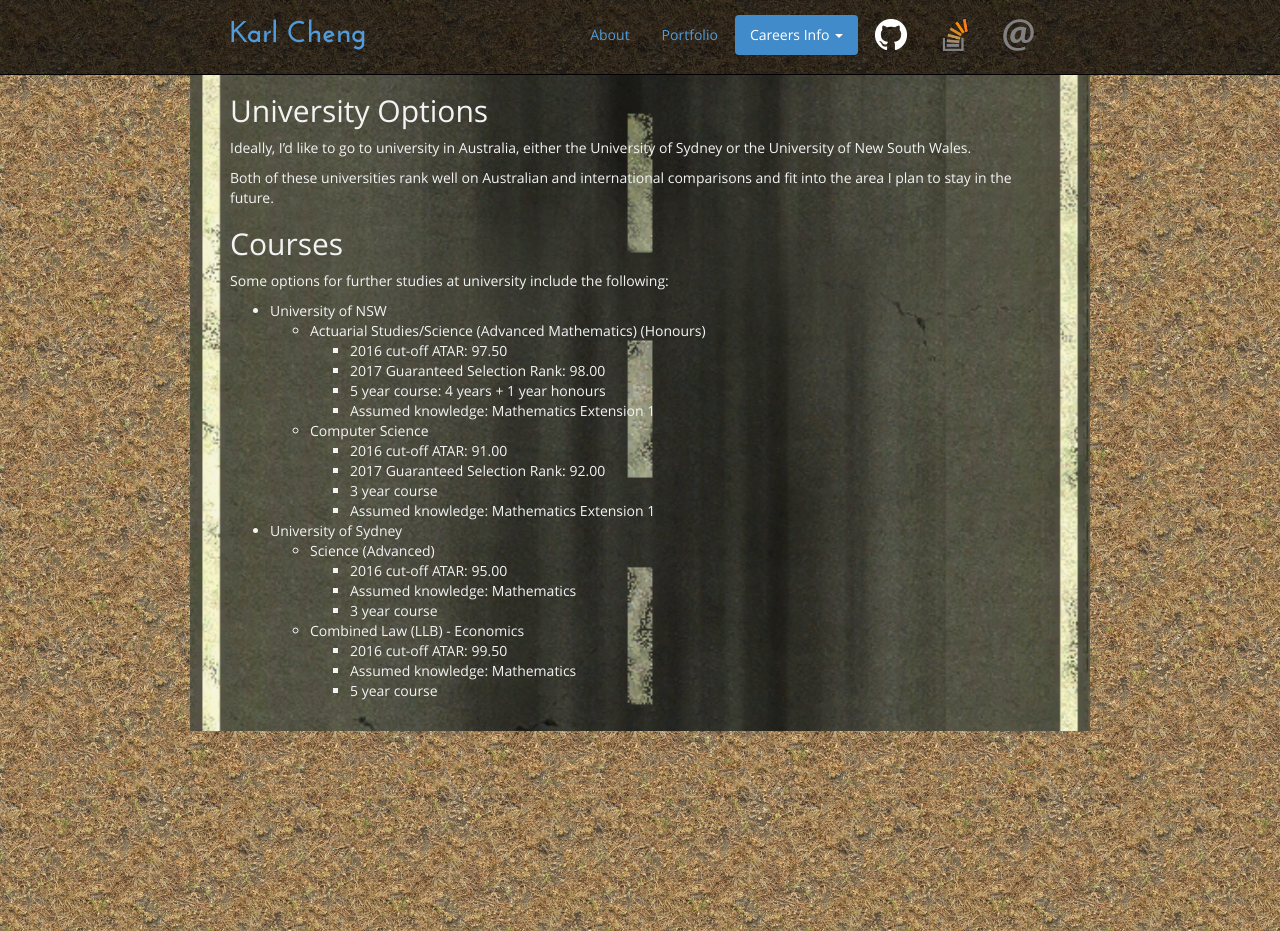
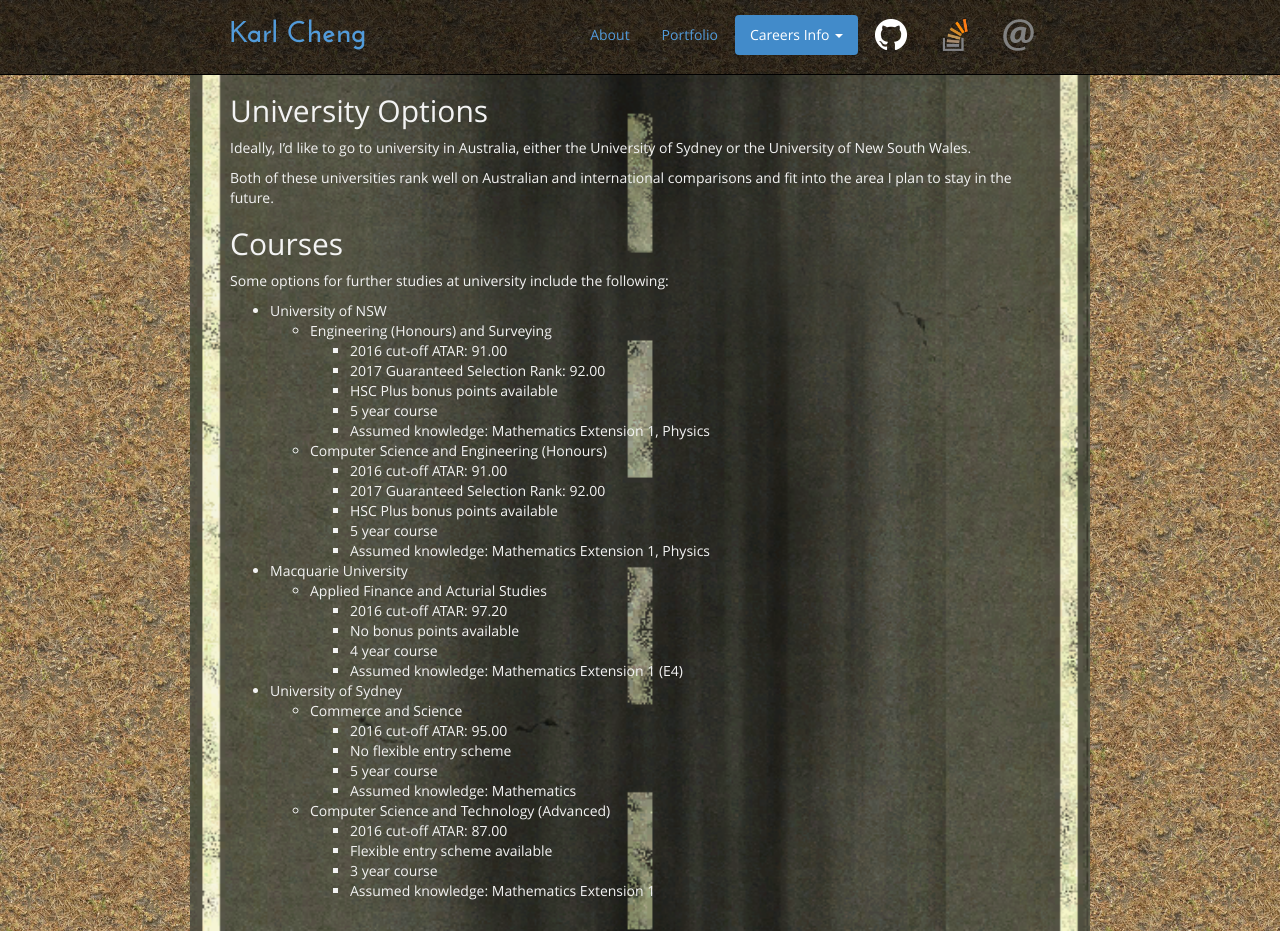
Before and after one commit to Qantas94Heavy/qantas94heavy.github.io, a Jekyll site: the page built from tertiary.md, in a window 1280 px wide. Built offline with Jekyll 4.4.1, drawn with Linux system fonts in a browser that asks for light colours.

Commit message:
Update information

```diff
--- a/tertiary.md
+++ b/tertiary.md
@@ -15,22 +15,32 @@
 Some options for further studies at university include the following:
 
  - University of NSW
-   * Actuarial Studies/Science (Advanced Mathematics) (Honours)
-     + 2016 cut-off ATAR: 97.50
-     + 2017 Guaranteed Selection Rank: 98.00
-     + 5 year course: 4 years + 1 year honours
-     + Assumed knowledge: Mathematics Extension 1
-   * Computer Science
+   * Engineering (Honours) and Surveying
      + 2016 cut-off ATAR: 91.00
      + 2017 Guaranteed Selection Rank: 92.00
+     + HSC Plus bonus points available
+     + 5 year course
+     + Assumed knowledge: Mathematics Extension 1, Physics
+   * Computer Science and Engineering (Honours)
+     + 2016 cut-off ATAR: 91.00
+     + 2017 Guaranteed Selection Rank: 92.00
+     + HSC Plus bonus points available
+     + 5 year course
+     + Assumed knowledge: Mathematics Extension 1, Physics
+ - Macquarie University
+   * Applied Finance and Acturial Studies
+     + 2016 cut-off ATAR: 97.20
+     + No bonus points available
+     + 4 year course
+     + Assumed knowledge: Mathematics Extension 1 (E4)
+ - University of Sydney
+   * Commerce and Science
+     + 2016 cut-off ATAR: 95.00
+     + No flexible entry scheme
+     + 5 year course
+     + Assumed knowledge: Mathematics
+   * Computer Science and Technology (Advanced)
+     + 2016 cut-off ATAR: 87.00
+     + Flexible entry scheme available
      + 3 year course
      + Assumed knowledge: Mathematics Extension 1
- - University of Sydney
-   * Science (Advanced)
-     + 2016 cut-off ATAR: 95.00
-     + Assumed knowledge: Mathematics
-     + 3 year course
-   * Combined Law (LLB) - Economics
-     + 2016 cut-off ATAR: 99.50
-     + Assumed knowledge: Mathematics
-     + 5 year course
```
Also changed, not shown: about.md (+2 -2 lines), achievements.md (+11 -2 lines), careertalks.md (+49 -1 lines), portfolio.md (+41 -17 lines).
